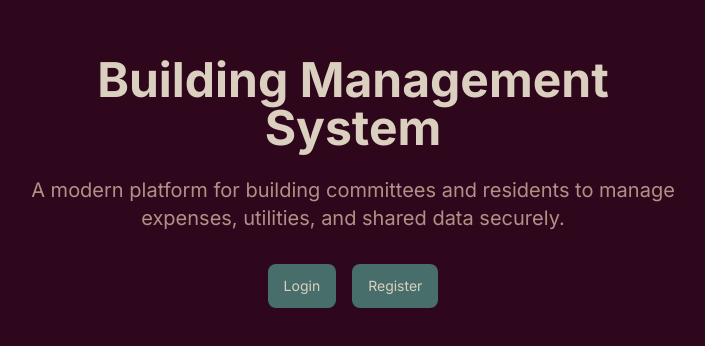
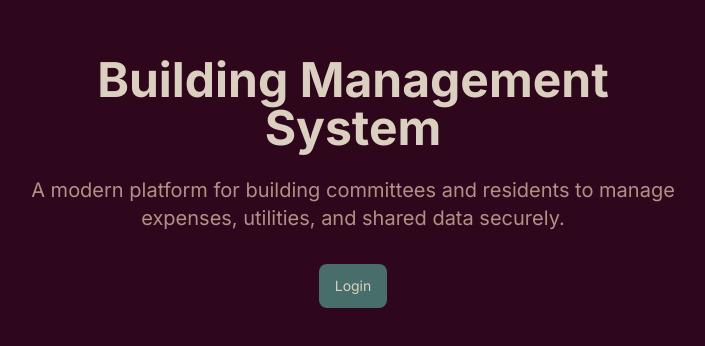
Before and after one commit to bluekitsune-sad/BuildingManagementSystem, a Next.js app: page / in a window 1280 px wide. Shown: the part 218-564 px from the top of the page, without its empty margins (287-992 px from the left). Built offline with nearby package versions, Linux system fonts and the light colour scheme.

Commit message:
added .agents to gitignore and updated page

```diff
--- a/app/page.jsx
+++ b/app/page.jsx
@@ -1,6 +1,6 @@
-'use client'
-import Link from 'next/link'
-import { motion } from 'framer-motion'
+"use client";
+import Link from "next/link";
+import { motion } from "framer-motion";
 
 export default function HomePage() {
   return (
@@ -15,8 +15,8 @@ export default function HomePage() {
           Building Management System
         </h1>
         <p className="text-xl mb-8 text-soft">
-          A modern platform for building committees and residents to manage expenses,
-          utilities, and shared data securely.
+          A modern platform for building committees and residents to manage
+          expenses, utilities, and shared data securely.
         </p>
         <div className="space-x-4">
           <Link href="/login">
@@ -28,7 +28,7 @@ export default function HomePage() {
               Login
             </motion.button>
           </Link>
-          <Link href="/register">
+          {/* <Link href="/register">
             <motion.button
               whileHover={{ scale: 1.05 }}
               whileTap={{ scale: 0.95 }}
@@ -36,9 +36,9 @@ export default function HomePage() {
             >
               Register
             </motion.button>
-          </Link>
+          </Link> */}
         </div>
       </motion.div>
     </div>
-  )
+  );
 }
```
Also changed, not shown: 1 other file (tests, documents, lock files or other folders).
